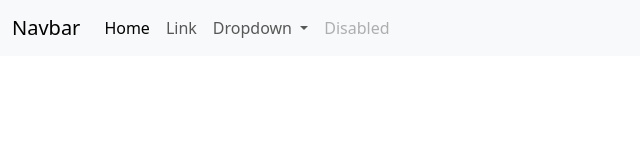
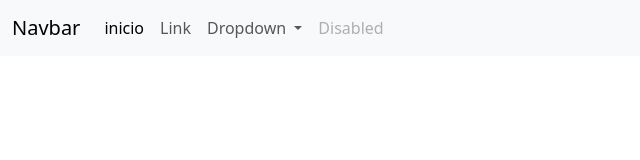
Before and after one commit to IvanGomez00/clase-10-desarrollo-web, a plain HTML site: page index.html in a window 1280 px wide. Shown: the full height of the page, 0-640 px from the left. Drawn offline with nearby package versions, Linux system fonts and the light colour scheme.

Commit message:
first commit

```diff
--- a/index.html
+++ b/index.html
@@ -17,7 +17,7 @@
               <div class="collapse navbar-collapse" id="navbarSupportedContent">
                 <ul class="navbar-nav me-auto mb-2 mb-lg-0">
                   <li class="nav-item">
-                    <a class="nav-link active" aria-current="page" href="#">Home</a>
+                    <a class="nav-link active" aria-current="page" href="#">inicio</a>
                   </li>
                   <li class="nav-item">
                     <a class="nav-link" href="#">Link</a>
```
